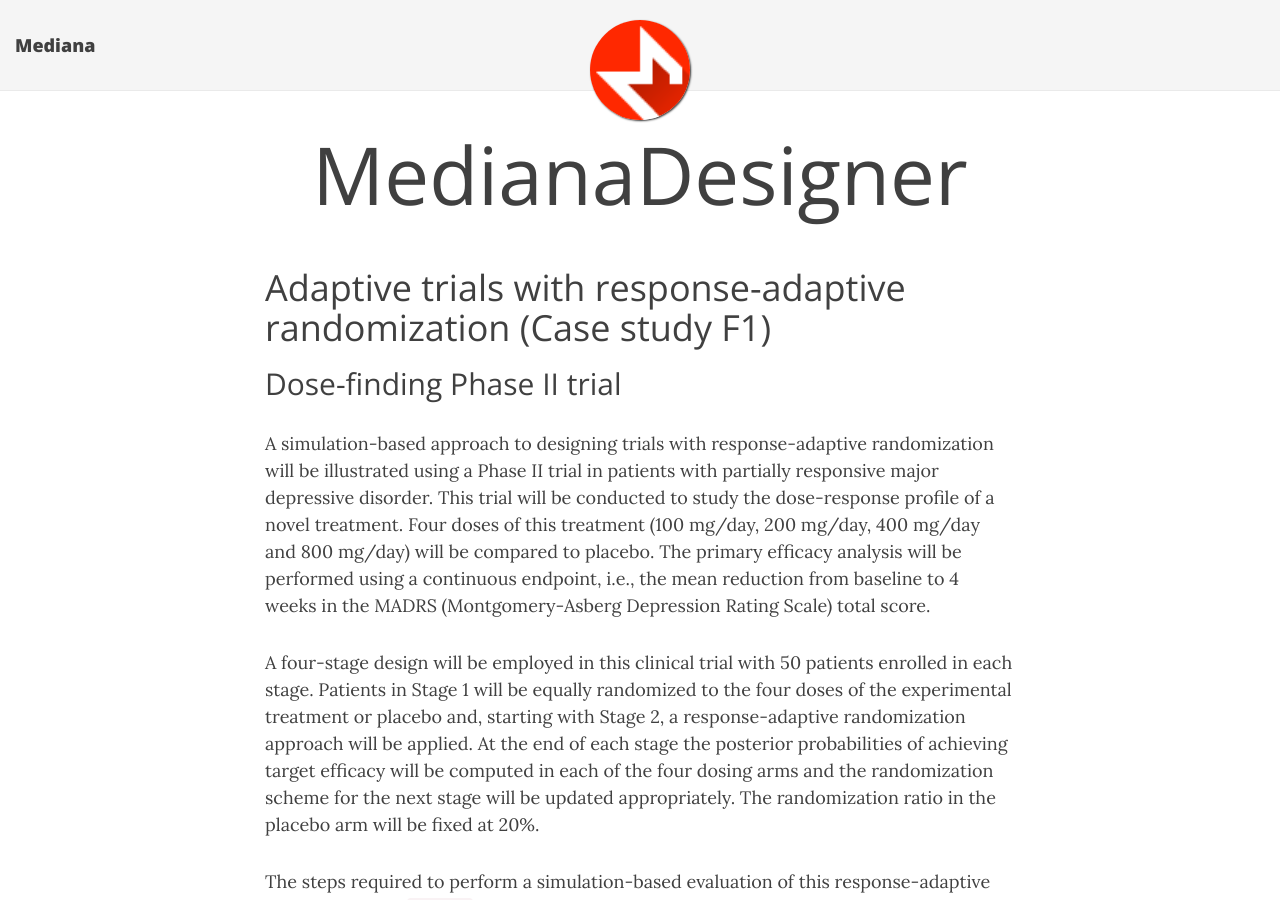
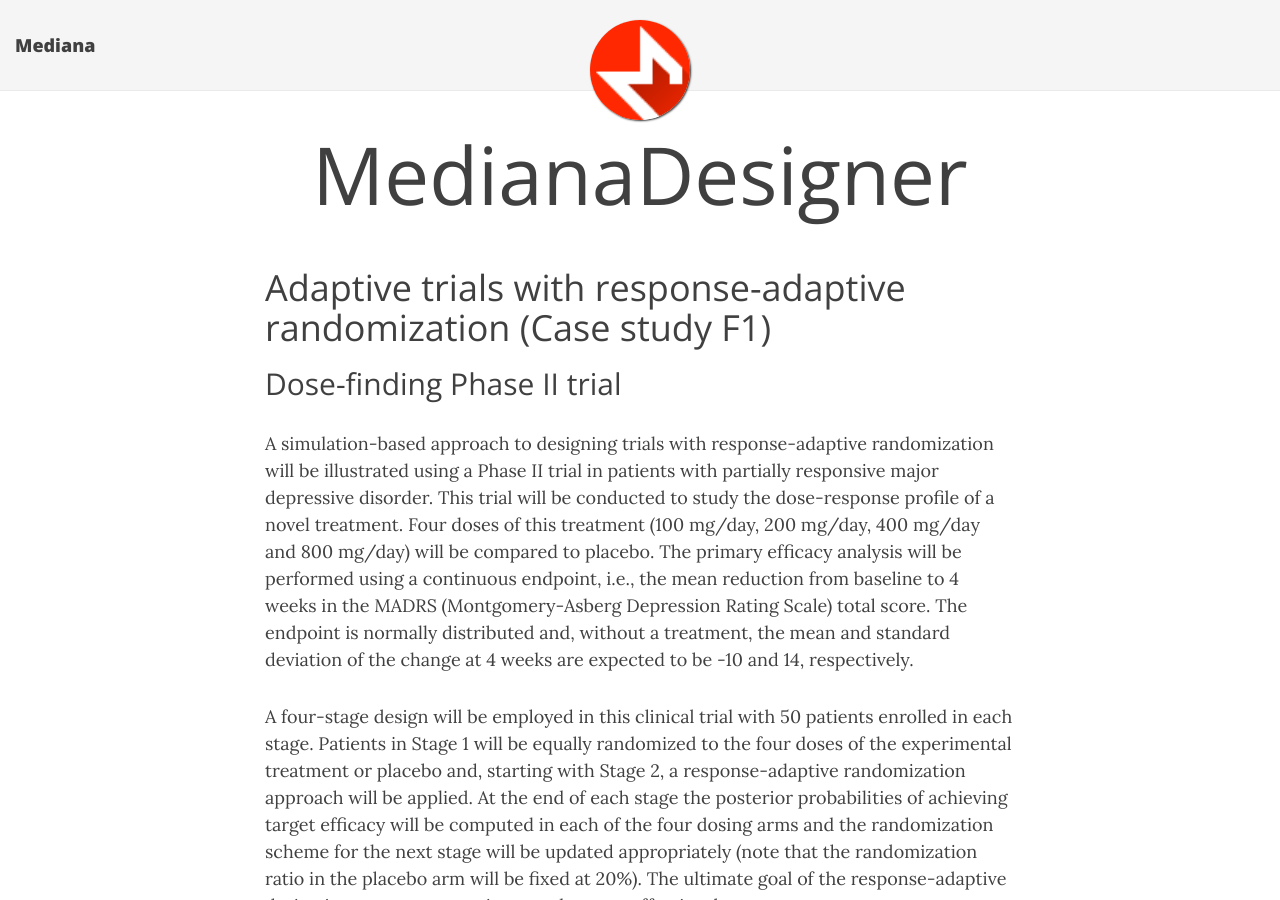
Before and after one commit to medianasoft/medianasoft.github.io, a Jekyll site: the page built from CaseStudyF1.md, in a window 1280 px wide and 900 px high. Built offline with Jekyll 4.4.1, drawn with Linux system fonts in a browser that asks for light colours; nearby versions of some CDN libraries; some of the changed text lies outside the part shown.

Commit message:
Updated Case study F1

````diff
--- a/CaseStudyF1.md
+++ b/CaseStudyF1.md
@@ -8,9 +8,9 @@ group:
 
 ## Dose-finding Phase II trial
 
-A simulation-based approach to designing trials with response-adaptive randomization will be illustrated using a Phase II trial in patients with partially responsive major depressive disorder. This trial will be conducted to study the dose-response profile of a novel treatment. Four doses of this treatment (100 mg/day, 200 mg/day, 400 mg/day and 800 mg/day) will be compared to placebo. The primary efficacy analysis will be performed using a continuous endpoint, i.e., the mean reduction from baseline to 4 weeks in the MADRS (Montgomery-Asberg Depression Rating Scale) total score.
+A simulation-based approach to designing trials with response-adaptive randomization will be illustrated using a Phase II trial in patients with partially responsive major depressive disorder. This trial will be conducted to study the dose-response profile of a novel treatment. Four doses of this treatment (100 mg/day, 200 mg/day, 400 mg/day and 800 mg/day) will be compared to placebo. The primary efficacy analysis will be performed using a continuous endpoint, i.e., the mean reduction from baseline to 4 weeks in the MADRS (Montgomery-Asberg Depression Rating Scale) total score. The endpoint is normally distributed and, without a treatment, the mean and standard deviation of the change at 4 weeks are expected to be -10 and 14, respectively.
 
-A four-stage design will be employed in this clinical trial with 50 patients enrolled in each stage. Patients in Stage 1 will be equally randomized to the four doses of the experimental treatment or placebo and, starting with Stage 2, a response-adaptive randomization approach will be applied. At the end of each stage the posterior probabilities of achieving target efficacy will be computed in each of the four dosing arms and the randomization scheme for the next stage will be updated appropriately. The randomization ratio in the placebo arm will be fixed at 20%.
+A four-stage design will be employed in this clinical trial with 50 patients enrolled in each stage. Patients in Stage 1 will be equally randomized to the four doses of the experimental treatment or placebo and, starting with Stage 2, a response-adaptive randomization approach will be applied. At the end of each stage the posterior probabilities of achieving target efficacy will be computed in each of the four dosing arms and the randomization scheme for the next stage will be updated appropriately (note that the randomization ratio in the placebo arm will be fixed at 20%). The ultimate goal of the response-adaptive design is to treat more patients at the most effective doses.
 
 The steps required to perform a simulation-based evaluation of this response-adaptive design using the `ADRand` function are presented below. For more information on the statistical methodology used in this function, download the [technical manual](http://www.mediana.us/MedianaDesigner/ADRand.pdf).
 
@@ -61,7 +61,7 @@ parameters$enrollment_period = 36
 parameters$enrollment_parameter = 24
 ```
 
-The primary efficacy evaluation will be performed at 4 weeks after randomization and thus
+The length of the treatment period in this trial is 4 weeks (the primary efficacy evaluation will be performed at 4 weeks after randomization):
 
 ``` r
 parameters$treatment_period = 4
@@ -116,7 +116,7 @@ After the model-averaging approach has been applied to the dose-response data to
 parameters$delta = -6
 ```
 
-Note that a negative value of the threshold is required in this case since a reduction in the MADRS total score indicates beneficial effect.
+The probability of meeting the target efficacy profile plays a key role in the adaptive randomization procedure. This probability is computed for each dose at the end of each stage and directly affects the dose-specific randomization ratios in the next stage. Note that a negative value of the threshold is required in this case since a reduction in the MADRS total score indicates beneficial effect.
 
 The last parameter related to the adaptive randomization procedure is the balance parameter. This parameter controls the degree of balance for patient allocation in the next cohort. If a smaller value is chosen, the patient allocation across the dosing arms is more likely to be balanced and, with a larger value of this parameter, the allocation will be increasingly imbalanced. In this case study, the balance parameter will be set to 2 to assign most of the patients to the most promising doses:
 
@@ -151,7 +151,7 @@ GenerateReport(results,
                "CaseStudyF1.docx")
 ```
 
-This function will generate a Word-based simulation report with the specified file name and save it in the working directory. The report includes a summary of the trial parameters as well as the adaptive design's key operating characteristics such as a sample size summary by trial arm and a probability of success summary.
+This function will generate a Word-based simulation report with the specified file name and save it in the working directory. The report includes a summary of the trial parameters as well as the adaptive design's key operating characteristics such as a sample size summary by trial arm and a probability of success summary based on the significance of the dose-response relationship.
 
 ## Code and simulation report
 
````
